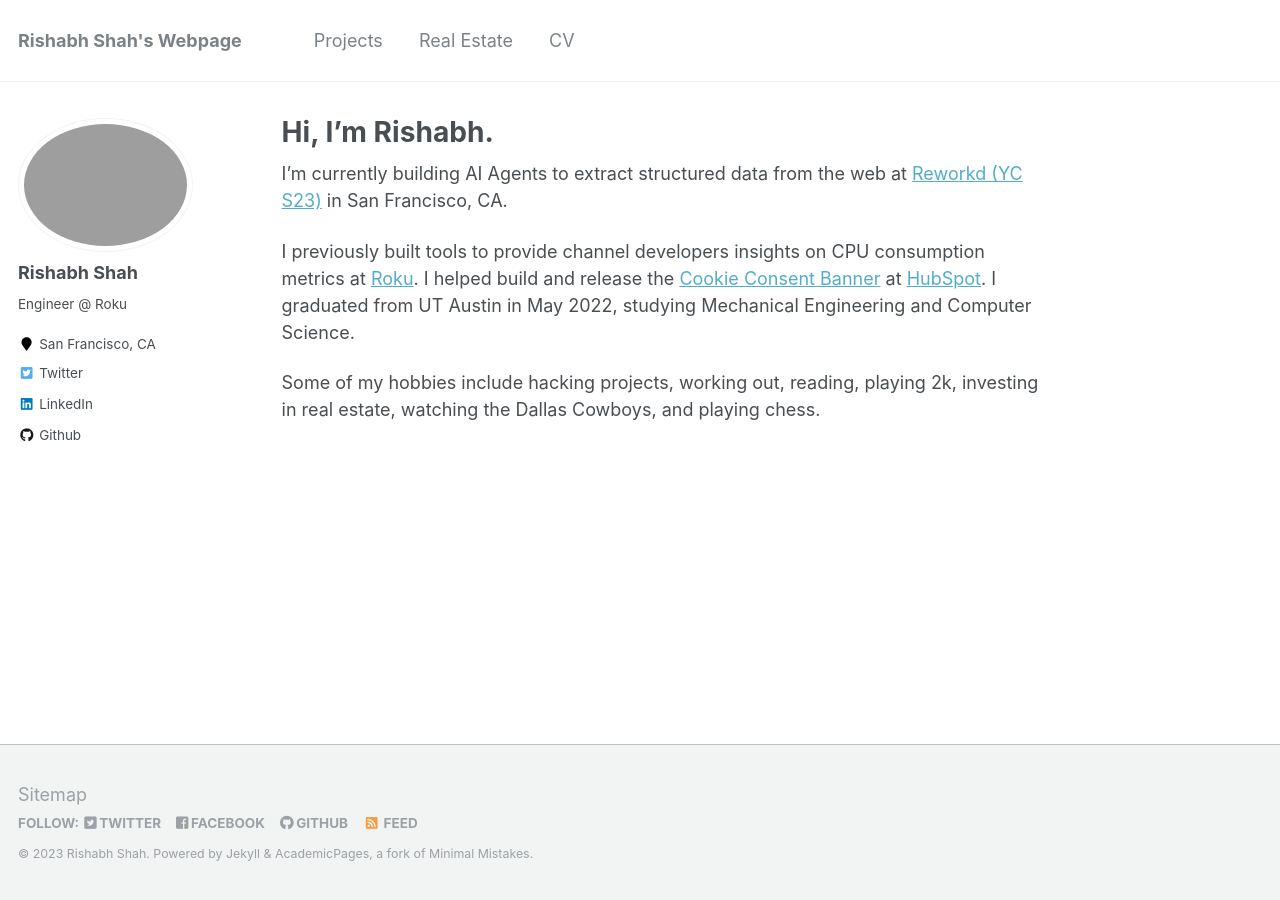
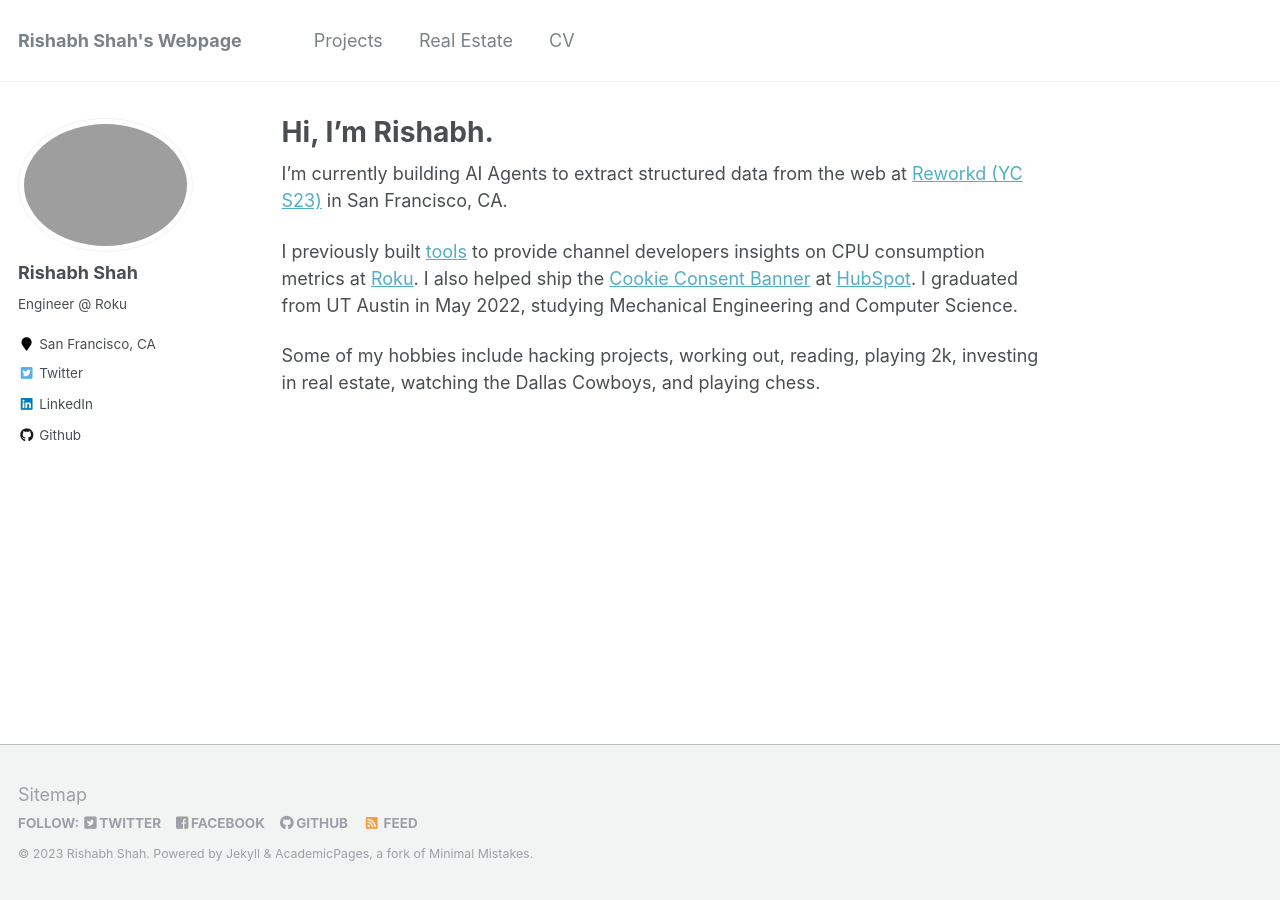
Before and after one commit to shahrishabh7/shahrishabh7.github.io, a Jekyll site: the page built from _pages/about.md, in a window 1280 px wide. Built offline with Jekyll 4.4.1, drawn with Linux system fonts in a browser that asks for light colours.

Commit message:
modified about

```diff
--- a/_pages/about.md
+++ b/_pages/about.md
@@ -10,6 +10,6 @@ redirect_from:
 
 I’m currently building AI Agents to extract structured data from the web at [Reworkd (YC S23)](https://reworkd.ai/) in San Francisco, CA.
 
-I previously built tools to provide channel developers insights on CPU consumption metrics at [Roku](https://www.roku.com/). I helped build and release the [Cookie Consent Banner](https://knowledge.hubspot.com/privacy-and-consent/customize-your-cookie-tracking-settings-and-consent-banner) at [HubSpot](https://www.hubspot.com/). I graduated from UT Austin in May 2022, studying Mechanical Engineering and Computer Science.
+I previously built [tools](https://developer.roku.com/docs/developer-program/dev-tools/resource-monitor.md) to provide channel developers insights on CPU consumption metrics at [Roku](https://www.roku.com/). I also helped ship the [Cookie Consent Banner](https://knowledge.hubspot.com/privacy-and-consent/customize-your-cookie-tracking-settings-and-consent-banner) at [HubSpot](https://www.hubspot.com/). I graduated from UT Austin in May 2022, studying Mechanical Engineering and Computer Science.
 
 Some of my hobbies include hacking projects, working out, reading, playing 2k, investing in real estate, watching the Dallas Cowboys, and playing chess.
```
